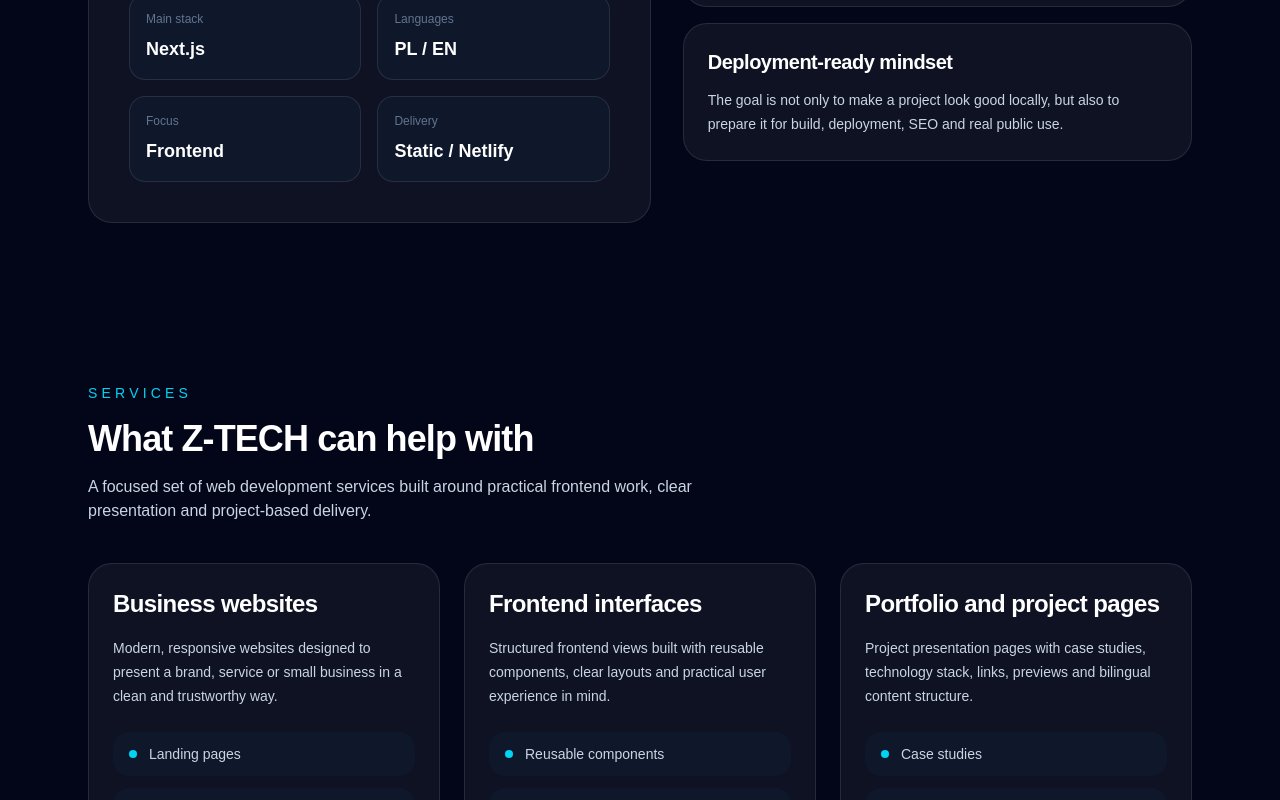
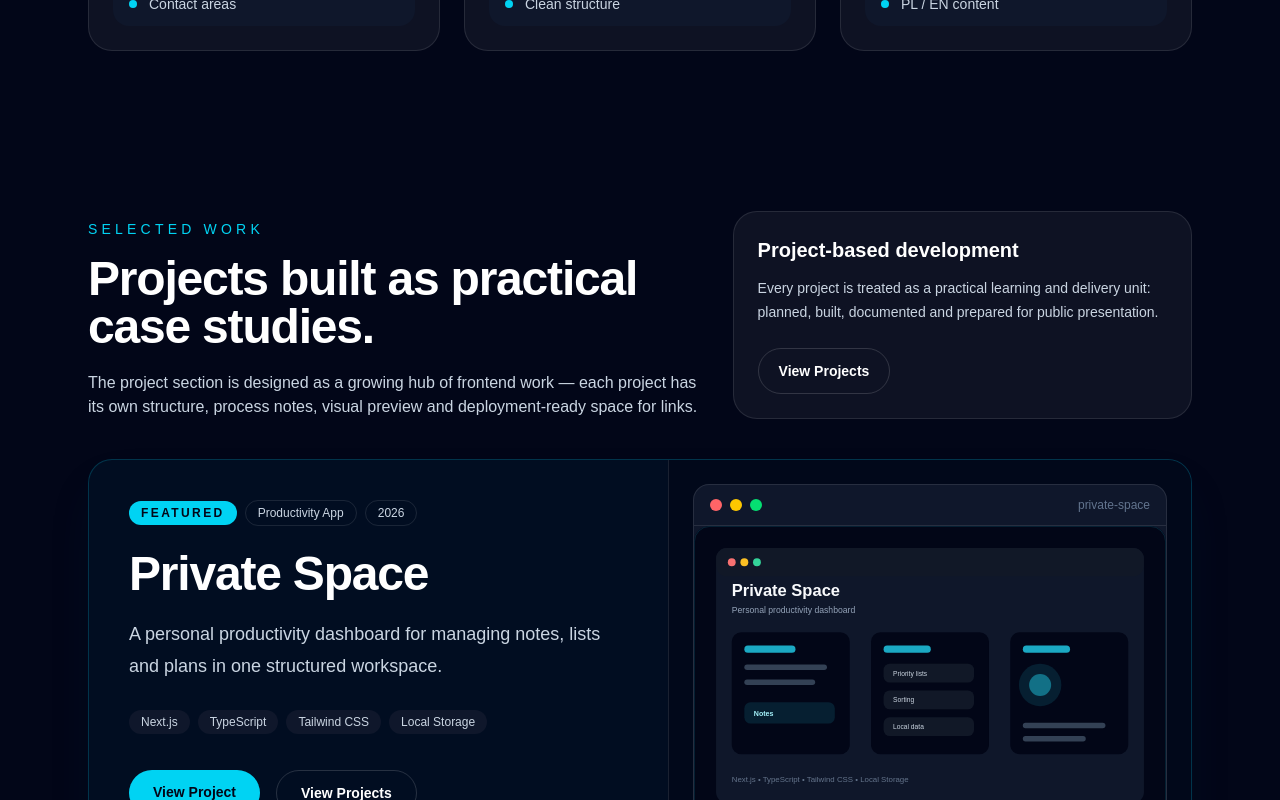
Before and after one commit to PiotrZandecki/web-dev-portfolio, a Next.js app: page /en in a window 1280 px wide. Shown: the part 1540-2340 px from the top of the page. Built offline with nearby package versions, Linux system fonts and the light colour scheme; no server answers.

Commit message:
Redesign homepage hero and project showcase

```diff
--- a/src/app/[locale]/page.tsx
+++ b/src/app/[locale]/page.tsx
@@ -1,14 +1,12 @@
 import type { Metadata } from "next";
-import Link from "next/link";
 import { notFound } from "next/navigation";
 import { AboutSection } from "@/components/AboutSection";
 import { ContactCta } from "@/components/ContactCta";
 import { FaqSection } from "@/components/FaqSection";
-import { FeaturedProject } from "@/components/FeaturedProject";
 import { FinalCta } from "@/components/FinalCta";
 import { HeroSection } from "@/components/HeroSection";
+import { HomeProjectShowcase } from "@/components/HomeProjectShowcase";
 import { JsonLd } from "@/components/JsonLd";
-import { ProjectCard } from "@/components/ProjectCard";
 import { ServicesSection } from "@/components/ServicesSection";
 import { SkillsSection } from "@/components/SkillsSection";
 import { WorkProcessSection } from "@/components/WorkProcessSection";
@@ -53,7 +51,6 @@ export default async function HomePage({ params }: HomePageProps) {
   }
 
   const dictionary = getDictionary(locale);
-  const [featuredProject, ...otherProjects] = projects;
 
   return (
     <main id="main-content" tabIndex={-1}>
@@ -61,55 +58,19 @@ export default async function HomePage({ params }: HomePageProps) {
 
       <HeroSection locale={locale} dictionary={dictionary} />
 
+      <ServicesSection locale={locale} />
+
+      <HomeProjectShowcase
+        locale={locale}
+        dictionary={dictionary}
+        projects={projects}
+      />
+
       <AboutSection locale={locale} />
-
-      <ServicesSection locale={locale} />
 
       <WorkProcessSection locale={locale} />
 
       <SkillsSection locale={locale} dictionary={dictionary} />
-
-      <section className="mx-auto max-w-6xl px-6 py-20">
-        <div className="mb-10 flex flex-col gap-6 md:flex-row md:items-end md:justify-between">
-          <div>
-            <p className="text-sm font-medium uppercase tracking-[0.3em] text-cyan-400">
-              {dictionary.home.projectsEyebrow}
-            </p>
-
-            <h2 className="mt-4 text-4xl font-bold tracking-tight text-white">
-              {dictionary.home.projectsTitle}
-            </h2>
-
-            <p className="mt-4 max-w-2xl text-slate-300">
-              {dictionary.home.projectsDescription}
-            </p>
-          </div>
-
-          <Link
-            href={`/${locale}/projects/`}
-            className="w-fit rounded-full border border-white/15 px-5 py-3 text-sm font-semibold text-white transition hover:border-white/40 hover:bg-white/5"
-          >
-            {dictionary.common.viewProjects}
-          </Link>
-        </div>
-
-        <FeaturedProject
-          project={featuredProject}
-          locale={locale}
-          dictionary={dictionary}
-        />
-
-        <div className="mt-6 grid gap-6 md:grid-cols-2">
-          {otherProjects.map((project) => (
-            <ProjectCard
-              key={project.slug}
-              project={project}
-              locale={locale}
-              dictionary={dictionary}
-            />
-          ))}
-        </div>
-      </section>
 
       <FaqSection locale={locale} />
 
--- /dev/null
+++ b/src/components/HomeProjectShowcase.tsx
@@ -0,0 +1,103 @@
+import Link from "next/link";
+import { FeaturedProject } from "@/components/FeaturedProject";
+import { ProjectCard } from "@/components/ProjectCard";
+import { Project } from "@/content/projects";
+import { Dictionary } from "@/lib/i18n";
+import { Locale } from "@/types/locale";
+
+type HomeProjectShowcaseProps = {
+  locale: Locale;
+  dictionary: Dictionary;
+  projects: Project[];
+};
+
+const projectShowcaseCopy: Record<
+  Locale,
+  {
+    eyebrow: string;
+    title: string;
+    description: string;
+    helperTitle: string;
+    helperDescription: string;
+  }
+> = {
+  en: {
+    eyebrow: "Selected work",
+    title: "Projects built as practical case studies.",
+    description:
+      "The project section is designed as a growing hub of frontend work — each project has its own structure, process notes, visual preview and deployment-ready space for links.",
+    helperTitle: "Project-based development",
+    helperDescription:
+      "Every project is treated as a practical learning and delivery unit: planned, built, documented and prepared for public presentation.",
+  },
+  pl: {
+    eyebrow: "Wybrane realizacje",
+    title: "Projekty budowane jako praktyczne case studies.",
+    description:
+      "Sekcja projektów działa jako rozwijany hub pracy frontendowej — każdy projekt ma własną strukturę, opis procesu, podgląd wizualny i miejsce na linki po wdrożeniu.",
+    helperTitle: "Development oparty o projekty",
+    helperDescription:
+      "Każdy projekt jest traktowany jako praktyczna jednostka nauki i realizacji: zaplanowana, zbudowana, opisana i przygotowana do publicznej prezentacji.",
+  },
+};
+
+export function HomeProjectShowcase({
+  locale,
+  dictionary,
+  projects,
+}: HomeProjectShowcaseProps) {
+  const [featuredProject, ...otherProjects] = projects;
+  const copy = projectShowcaseCopy[locale];
+
+  return (
+    <section className="mx-auto max-w-6xl px-6 py-20">
+      <div className="mb-10 grid gap-8 lg:grid-cols-[1fr_0.75fr] lg:items-end">
+        <div>
+          <p className="text-sm font-medium uppercase tracking-[0.3em] text-cyan-400">
+            {copy.eyebrow}
+          </p>
+
+          <h2 className="mt-4 max-w-3xl text-4xl font-bold tracking-tight text-white md:text-5xl">
+            {copy.title}
+          </h2>
+
+          <p className="mt-5 max-w-2xl text-slate-300">{copy.description}</p>
+        </div>
+
+        <div className="rounded-3xl border border-white/10 bg-white/5 p-6">
+          <h3 className="text-xl font-semibold text-white">
+            {copy.helperTitle}
+          </h3>
+
+          <p className="mt-3 text-sm leading-6 text-slate-300">
+            {copy.helperDescription}
+          </p>
+
+          <Link
+            href={`/${locale}/projects/`}
+            className="mt-6 inline-flex rounded-full border border-white/15 px-5 py-3 text-sm font-semibold text-white transition hover:border-white/40 hover:bg-white/5"
+          >
+            {dictionary.common.viewProjects}
+          </Link>
+        </div>
+      </div>
+
+      <FeaturedProject
+        project={featuredProject}
+        locale={locale}
+        dictionary={dictionary}
+      />
+
+      <div className="mt-6 grid gap-6 md:grid-cols-2">
+        {otherProjects.map((project) => (
+          <ProjectCard
+            key={project.slug}
+            project={project}
+            locale={locale}
+            dictionary={dictionary}
+          />
+        ))}
+      </div>
+    </section>
+  );
+}
```
Also changed, not shown: 1 other file (tests, documents, lock files or other folders).
